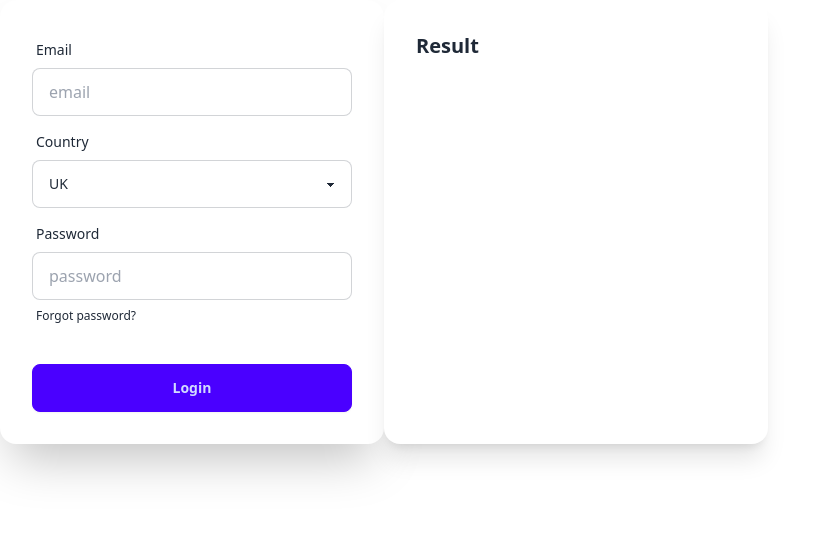
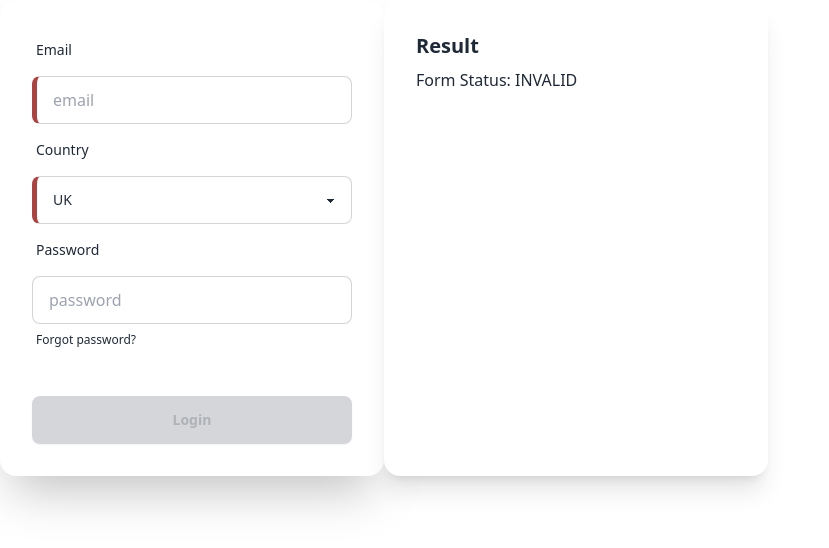
Before and after one commit to tmac12/angular-forms-signals, an Angular app in the folder angular-forms-signals/: page / in a window 1280 px wide. Shown: the top 548 px of the page, without its empty margins (0-829 px from the left). Built offline with nearby package versions, Linux system fonts and the light colour scheme.

Commit message:
feat: add validators

```diff
--- a/angular-forms-signals/src/app/my-form/my-form.component.html
+++ b/angular-forms-signals/src/app/my-form/my-form.component.html
@@ -2,15 +2,15 @@
   <div class="card bg-base-100 w-full max-w-sm shrink-0 shadow-2xl">
     <form class="card-body" [formGroup]="profileForm" (ngSubmit)="onSubmit()">
       <div class="form-control">
-        <label class="label">
+        <label class="label" for="email">
           <span class="label-text">Email</span>
         </label>
         <input
+          id="email"
           type="email"
           placeholder="email"
           class="input input-bordered"
           formControlName="email"
-          required
         />
       </div>
       <div class="form-control">
@@ -39,7 +39,6 @@
           placeholder="password"
           class="input input-bordered"
           formControlName="password"
-          required
         />
         <label class="label">
           <a href="#" class="label-text-alt link link-hover"
@@ -48,7 +47,11 @@
         </label>
       </div>
       <div class="form-control mt-6">
-        <button class="btn btn-primary" type="submit">
+        <button
+          class="btn btn-primary"
+          type="submit"
+          [disabled]="!profileForm.valid"
+        >
           Login {{ emailSignal() }}
         </button>
       </div>
@@ -58,6 +61,7 @@
   <div class="card bg-base-100 w-96 shadow-xl">
     <div class="card-body">
       <h2 class="card-title">Result</h2>
+      <p>Form Status: {{ profileForm.status }}</p>
       <p>{{ submittedResults() | json }}</p>
     </div>
   </div>
--- a/angular-forms-signals/src/app/my-form/my-form.component.ts
+++ b/angular-forms-signals/src/app/my-form/my-form.component.ts
@@ -17,10 +17,10 @@ import { debounceTime, of } from 'rxjs';
   templateUrl: './my-form.component.html',
 })
 export class MyFormComponent {
-  formBuilder = inject(FormBuilder);
-  profileForm: FormGroup = this.formBuilder.group({
-    email: new FormControl('', Validators.required),
-    password: '',
+  #formBuilder = inject(FormBuilder);
+  profileForm: FormGroup = this.#formBuilder.group({
+    email: new FormControl('', [Validators.required, Validators.email]),
+    password: new FormControl(),
     country: new FormControl('', Validators.required),
   });
 
--- a/angular-forms-signals/src/styles.scss
+++ b/angular-forms-signals/src/styles.scss
@@ -2,3 +2,29 @@
 @tailwind base;
 @tailwind components;
 @tailwind utilities;
+
+//Forms validators styles
+.ng-valid[required],
+.ng-valid.required {
+  border-left: 5px solid #42a948; /* green */
+}
+.ng-invalid:not(form) {
+  border-left: 5px solid #a94442; /* red */
+}
+.alert div {
+  background-color: #fed3d3;
+  color: #820000;
+  padding: 1rem;
+  margin-bottom: 1rem;
+}
+.form-group {
+  margin-bottom: 1rem;
+}
+label {
+  display: block;
+  margin-bottom: 0.5rem;
+}
+select {
+  width: 100%;
+  padding: 0.5rem;
+}
```
